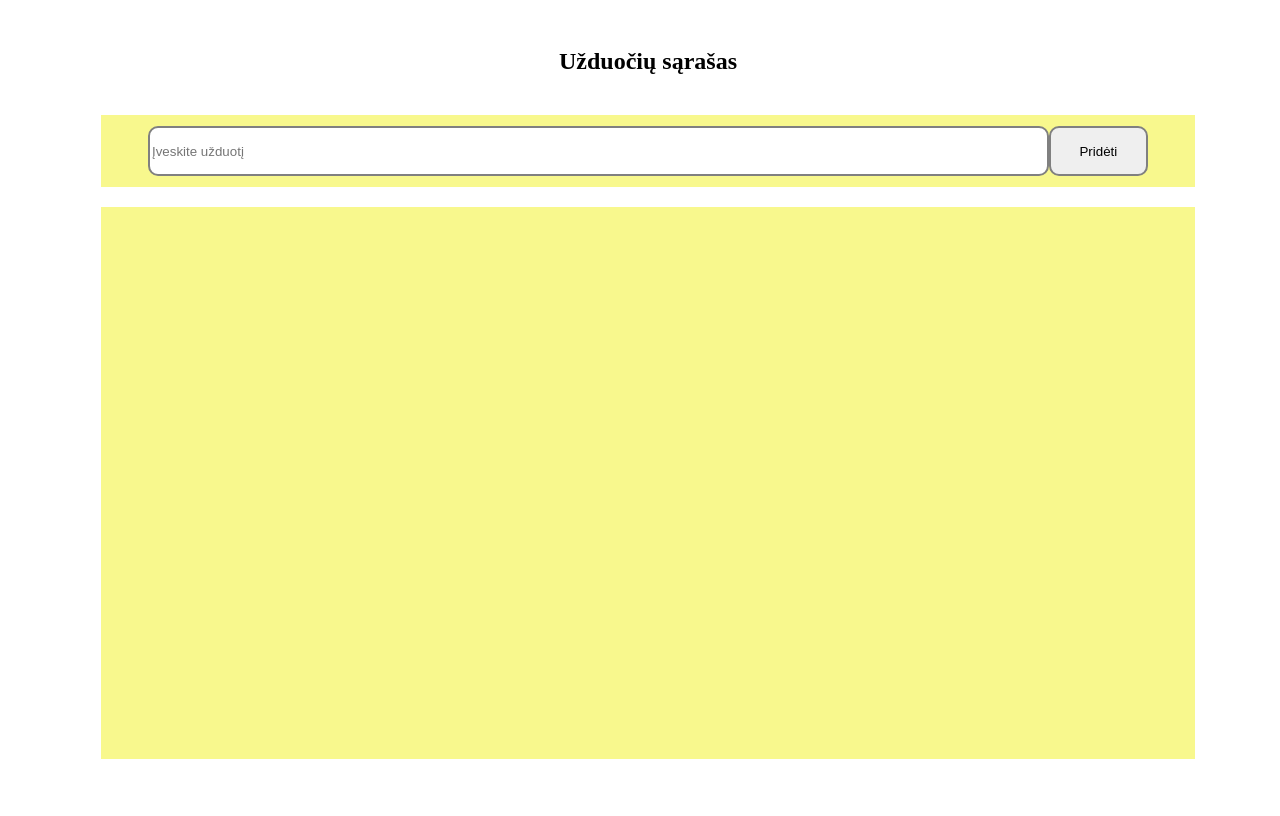
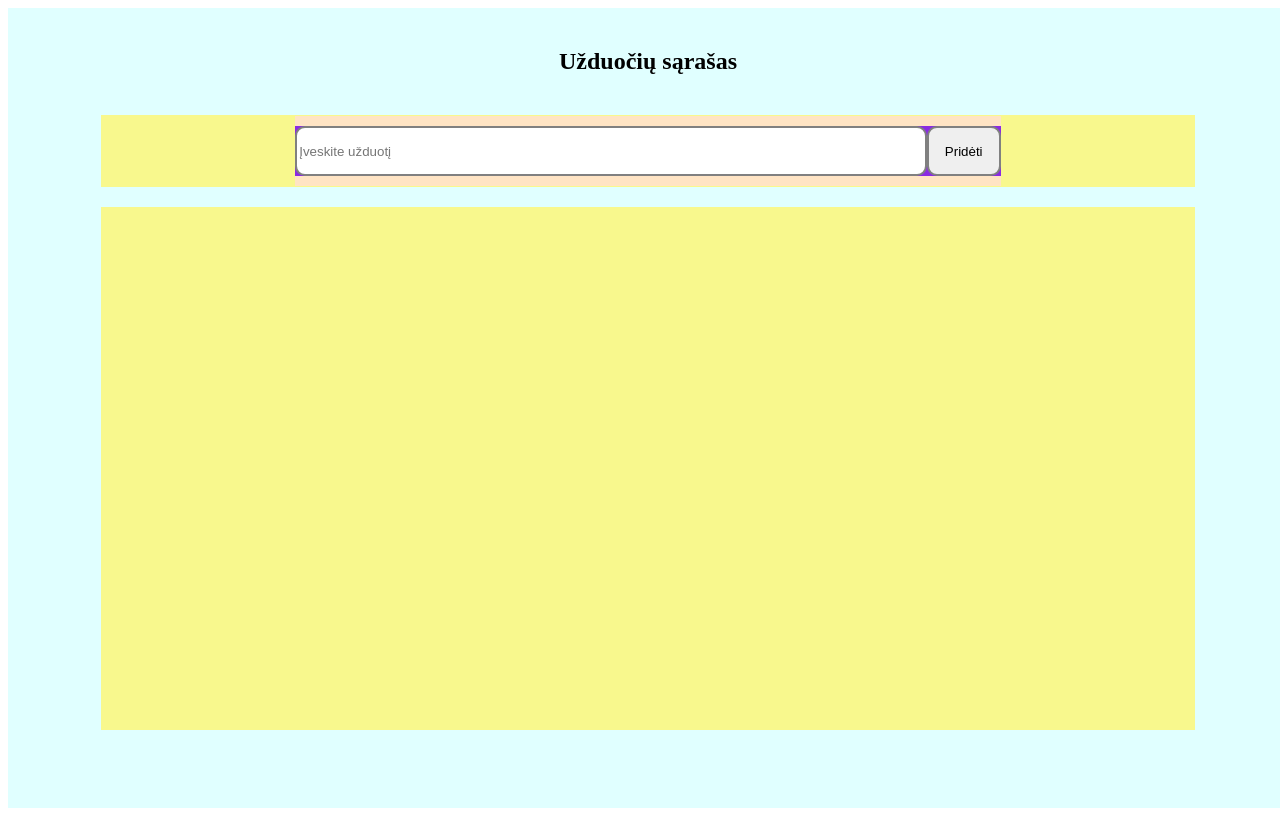
Before and after one commit to Jongita/Uzduociu_sarasas, an Angular app: page / in a window 1280 px wide. Built offline with nearby package versions, Linux system fonts and the light colour scheme.

Commit message:
margin auto

```diff
--- a/src/app/app.component.css
+++ b/src/app/app.component.css
@@ -1,5 +1,5 @@
 .container {
-    /* background-color: lightcyan; */
+    background-color: lightcyan;
     height: 100vh;
     width: 100vw;
     display: flex;
@@ -23,12 +23,13 @@
     height: 10%;
     width: 90%;
     display: flex;
+    align-items: center;
     justify-content: center;
-    align-items: center;
+
+
 }
 
 .showTaskContainer {
-
     height: 80%;
     width: 90%;
 
--- a/src/app/componets/add-task/add-task.component.css
+++ b/src/app/componets/add-task/add-task.component.css
@@ -1,18 +1,20 @@
 .mainAddTaskBody {
-    /* background-color: bisque; */
-    width: 1000px;
+    background-color: bisque;
+    width: 70%;
     height: 70px;
     display: flex;
     justify-content: center;
     align-items: center;
+    margin: auto;
 }
 
 .mainAddTask {
-    /* background-color: blueviolet; */
+    background-color: blueviolet;
     height: 50px;
-    width: 1000px;
+    width: 100%;
     display: flex;
     justify-content: center;
+
 
 }
 
--- a/src/app/componets/show-task/show-task.component.css
+++ b/src/app/componets/show-task/show-task.component.css
@@ -1,7 +1,7 @@
 .showTaskbody {
     background-color: #f8f88d;
     width: 100%;
-    min-height: 95%;
+    min-height: 90%;
     display: flex;
     justify-content: center;
 }
@@ -10,7 +10,7 @@
     /* background-color: blueviolet; */
     list-style-type: none;
     width: 95%;
-    height: 100%;
+    height: 90%;
 
 }
 
```
